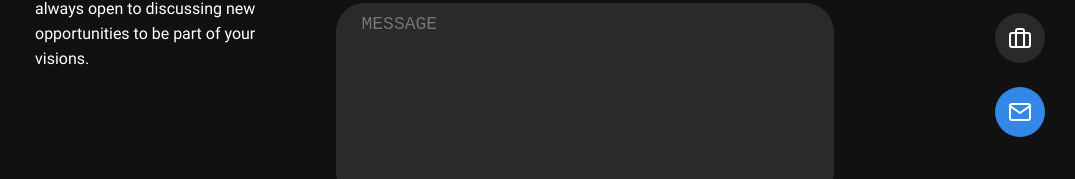
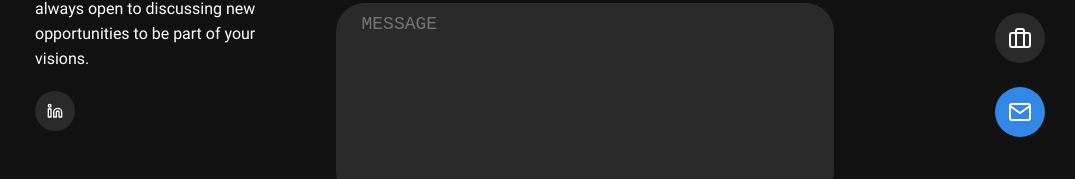
Before and after one commit to Destras/portfolios2, a React app: page /contact in a window 1280 px wide. Shown: the part 399-578 px from the top of the page, without its empty margins (205-1280 px from the left). Built offline with nearby package versions, Linux system fonts and the light colour scheme; no server answers.

Commit message:
adding social network button to contact view

```diff
--- a/src/app.scss
+++ b/src/app.scss
@@ -54,6 +54,8 @@ a {
 
 .overflowHidden {
   overflow: hidden;
+  -ms-overflow-style: none; /* IE 11 */
+  scrollbar-width: none; /* Firefox 64 */
 }
 
 @font-face {
--- /dev/null
+++ b/src/components/SocialNetworkLinkButton.tsx
@@ -0,0 +1,18 @@
+import React, { FunctionComponent } from "react";
+import { IconProps } from "react-feather";
+import "../styles/Contact.scss";
+
+interface ISocialNetworkLinkButton {
+  Icon: FunctionComponent<IconProps>;
+  link: string;
+}
+
+const SocialNetworkLinkButton = ({ Icon, link }: ISocialNetworkLinkButton) => {
+  return (
+    <a className="socialNetworkLinkButton" href={link} target="_blank">
+      <Icon />
+    </a>
+  );
+};
+
+export default SocialNetworkLinkButton;
--- a/src/containers/Contact.tsx
+++ b/src/containers/Contact.tsx
@@ -1,12 +1,14 @@
-import React, { SyntheticEvent, useRef, useState } from "react";
+import React, { SyntheticEvent, useRef } from "react";
 import "../styles/Contact.scss";
 import Title from "../components/Title";
+import { Linkedin } from "react-feather";
 import Input, { TextArea } from "../components/Input";
 import AnimatedButton from "../components/AnimatedButton";
 import { Send } from "react-feather";
 import { sendEmail } from "../service/email";
 import Toast from "../components/Toast";
-import useStatus, { statusState } from "../customHooks/useStatus";
+import useStatus from "../customHooks/useStatus";
+import SocialNetworkLinkButton from "../components/SocialNetworkLinkButton";
 
 const Contact = () => {
   const form = useRef<HTMLFormElement>();
@@ -43,6 +45,12 @@ const Contact = () => {
             Feel free to get in touch with me. I am always open to discussing
             new opportunities to be part of your visions.
           </p>
+          <div>
+            <SocialNetworkLinkButton
+              Icon={Linkedin}
+              link="https://www.linkedin.com/in/juan-ignacio-werkalec/"
+            />
+          </div>
         </div>
         <form ref={form} className="contact_formContainer">
           <div className="contact_formContainer_nameEmail marginBottom">
--- a/src/styles/About.scss
+++ b/src/styles/About.scss
@@ -91,7 +91,8 @@
   flex-direction: row;
   flex-wrap: wrap;
   justify-content: space-around;
-  svg, img {
+  svg,
+  img {
     margin: 0px 30px;
     width: 70px;
     height: 70px;
--- a/src/styles/AnimatedButton.scss
+++ b/src/styles/AnimatedButton.scss
@@ -7,12 +7,14 @@
   border: 1px solid $primary;
   border-radius: 35px;
   padding-left: 1.5rem;
+  -ms-overflow-style: none; /* IE 11 */
+  scrollbar-width: none; /* Firefox 64 */
   overflow: hidden;
   font-size: 15px;
   position: relative;
   transition: all 0.3s ease-out;
   width: fit-content;
-  font-family: 'Roboto Bold';
+  font-family: "Roboto Bold";
 }
 .animatedButton::before {
   content: "";
--- a/src/styles/Contact.scss
+++ b/src/styles/Contact.scss
@@ -43,5 +43,21 @@
   }
 }
 
-.contact_formContainer_nameEmail_sendButton {
+.socialNetworkLinkButton {
+  width: 40px;
+  height: 40px;
+  background-color: $background-secondary;
+  color: $font-color;
+  display: flex;
+  align-items: center;
+  justify-content: center;
+  border-radius: 50%;
+  transition: 0.3s;
+  svg {
+    width: 1rem;
+  }
 }
+
+.socialNetworkLinkButton:hover {
+  background-color: $primary;
+}
--- a/src/styles/Home.scss
+++ b/src/styles/Home.scss
@@ -2,6 +2,8 @@
 
 .homeContainer {
   overflow: hidden;
+  -ms-overflow-style: none; /* IE 11 */
+  scrollbar-width: none; /* Firefox 64 */
   position: relative;
   width: 100vw;
   height: 100vh;
--- a/src/styles/Input.scss
+++ b/src/styles/Input.scss
@@ -30,6 +30,8 @@
 
   height: 200px;
   overflow: hidden;
+  -ms-overflow-style: none; /* IE 11 */
+  scrollbar-width: none; /* Firefox 64 */
   resize: vertical;
 }
 
```
